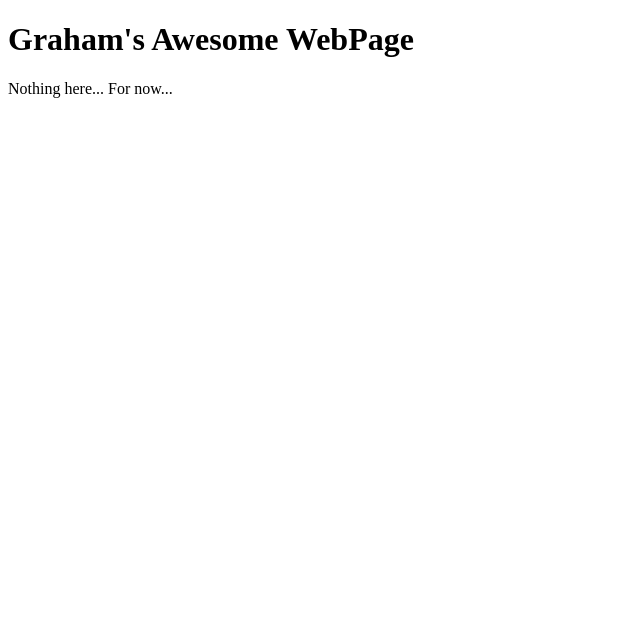
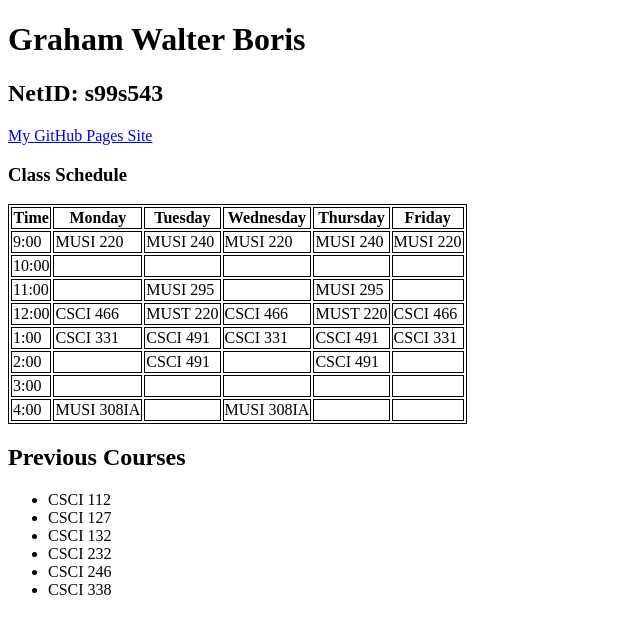
Before and after one commit to Grahamster04/Grahamster04.github.io, a plain HTML site: page index.html in a window 1280 px wide. Shown: the whole page, without its empty margins (0-640 px from the left). Drawn offline with Linux system fonts and the light colour scheme.

Commit message:
Update index.html

```diff
--- a/index.html
+++ b/index.html
@@ -1,9 +1,101 @@
 <!DOCTYPE html>
-<html lang = "en">
-<head>
-    <title></title>
-</head>
+<html lang="en">
+<meta charset="utf-8">
+    <title>The Website of Graham</title>
+<style>
+    table, th, td {
+        border: 1px solid black;
+    }
+</style>
 <body>
-    <h1>Graham's Awesome WebPage</h1>
-    Nothing here... For now...
+<h1>Graham Walter Boris</h1>
+<h2>NetID: s99s543</h2>
+<a href="https://Grahamster04.github.io">My GitHub Pages Site</a>
+<h3>Class Schedule</h3>
+
+<table>
+    <tr>
+        <th>Time</th>
+        <th>Monday</th>
+        <th>Tuesday</th>
+        <th>Wednesday</th>
+        <th>Thursday</th>
+        <th>Friday</th>
+    </tr>
+    <tr>
+        <td>9:00</td>
+        <td>MUSI 220</td>
+        <td>MUSI 240</td>
+        <td>MUSI 220</td>
+        <td>MUSI 240</td>
+        <td>MUSI 220</td>
+    </tr>
+    <tr>
+        <td>10:00</td>
+        <td></td>
+        <td></td>
+        <td></td>
+        <td></td>
+        <td></td>
+    </tr>
+    <tr>
+        <td>11:00</td>
+        <td></td>
+        <td>MUSI 295</td>
+        <td></td>
+        <td>MUSI 295</td>
+        <td></td>
+    </tr>
+    <tr>
+        <td>12:00</td>
+        <td>CSCI 466</td>
+        <td>MUST 220</td>
+        <td>CSCI 466</td>
+        <td>MUST 220</td>
+        <td>CSCI 466</td>
+    </tr>
+    <tr>
+        <td>1:00</td>
+        <td>CSCI 331</td>
+        <td>CSCI 491</td>
+        <td>CSCI 331</td>
+        <td>CSCI 491</td>
+        <td>CSCI 331</td>
+    </tr>
+    <tr>
+        <td>2:00</td>
+        <td></td>
+        <td>CSCI 491</td>
+        <td></td>
+        <td>CSCI 491</td>
+        <td></td>
+    </tr>
+    <tr>
+        <td>3:00</td>
+        <td></td>
+        <td></td>
+        <td></td>
+        <td></td>
+        <td></td>
+    </tr>
+    <tr>
+        <td>4:00</td>
+        <td>MUSI 308IA</td>
+        <td></td>
+        <td>MUSI 308IA</td>
+        <td></td>
+        <td></td>
+    </tr>
+</table>
+
+<h2>Previous Courses</h2>
+<ul>
+    <li>CSCI 112</li>
+    <li>CSCI 127</li>
+    <li>CSCI 132</li>
+    <li>CSCI 232</li>
+    <li>CSCI 246</li>
+    <li>CSCI 338</li>
+</ul>
 </body>
+</html>
```
